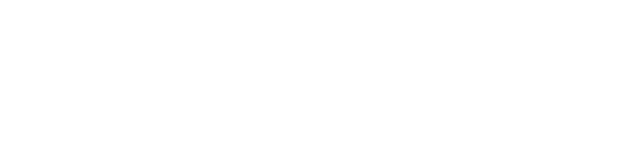
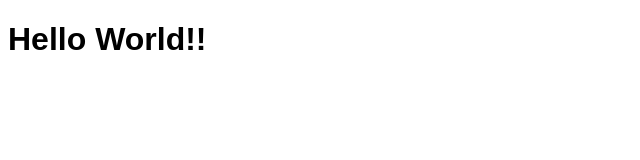
Before and after one commit to dinaranggiaa/Digitalent-LatihanGit3, a plain HTML site: page index.html in a window 1280 px wide. Shown: the whole page, without its empty margins (0-640 px from the left). Drawn offline with Linux system fonts and the light colour scheme.

Commit message:
Mengubah file index dan menambahkan file style.css

```diff
--- a/index.html
+++ b/index.html
@@ -2,7 +2,10 @@
 <html>
   <head>
     <title>Coba Git</title>
+    <link rel="stylesheet" type="text/css" href="style.css">
   </head>
 
-  <body></body>
+  <body>
+      <h1>Hello World!!</h1>
+  </body>
 </html>
--- /dev/null
+++ b/style.css
@@ -0,0 +1,3 @@
+body{
+    font-family: arial;
+}
```
